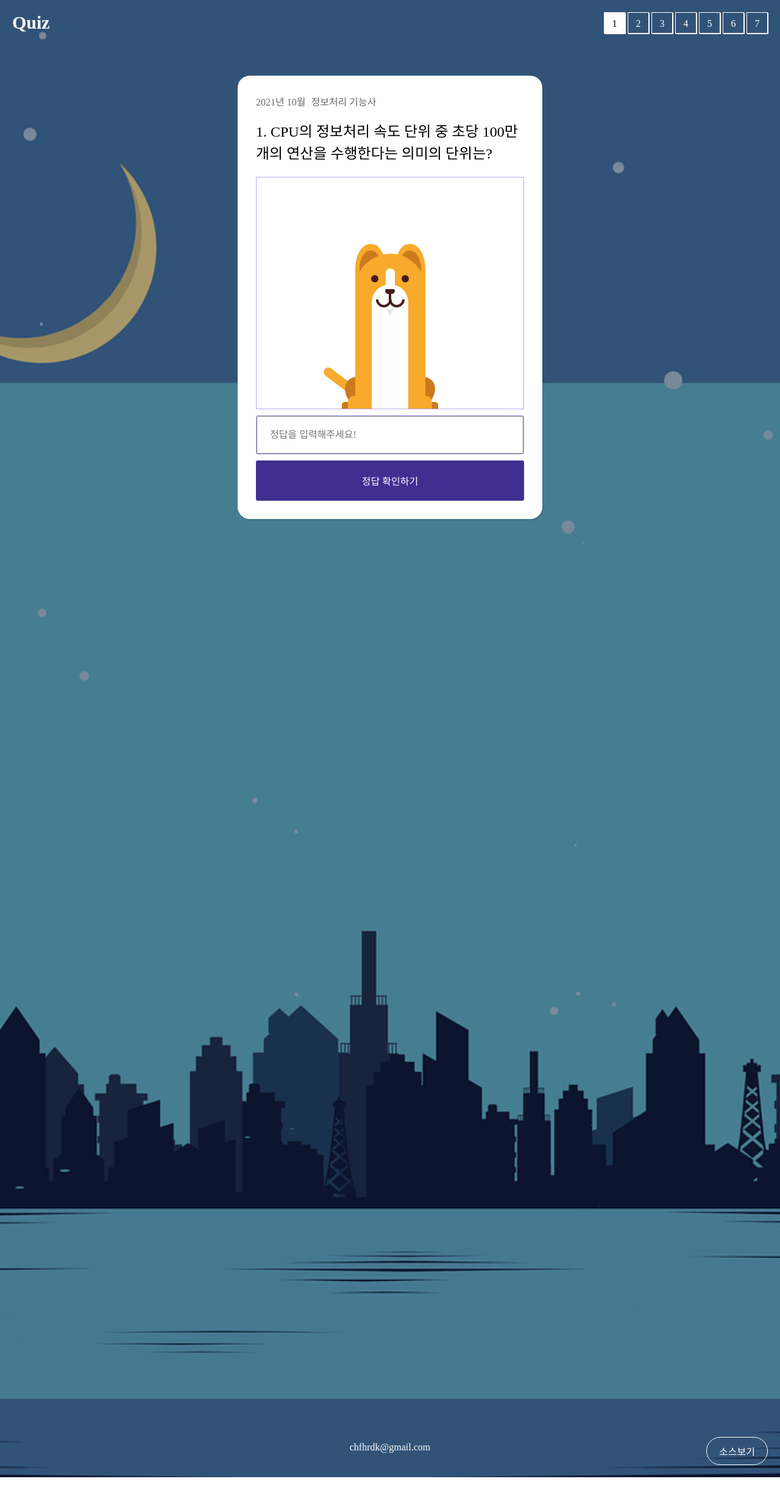
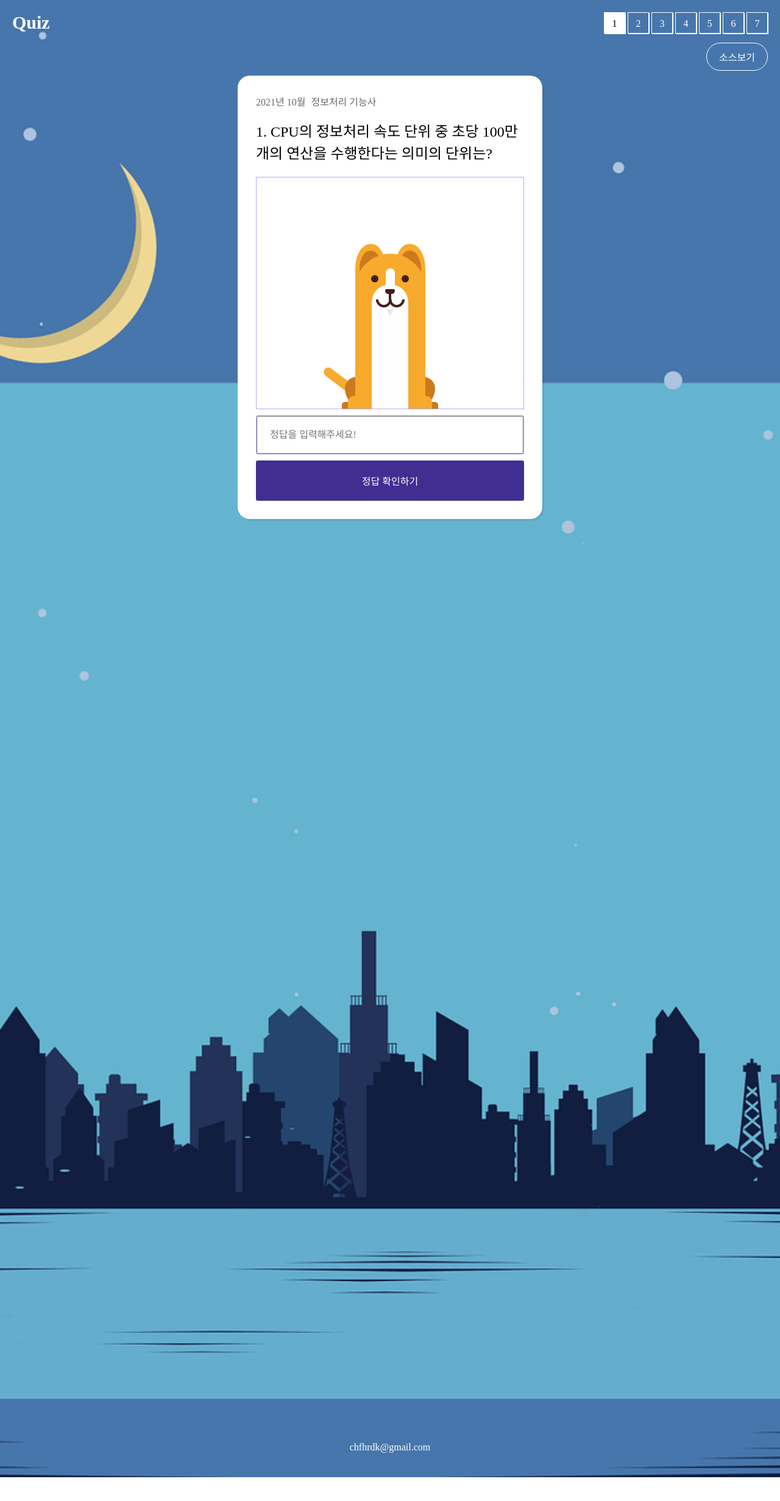
Before and after one commit to chfhr22/web2024, a PHP site: page /javascript/quiz/quizEffect01.html in a window 1280 px wide. Shown: the top 2461 px of the page at 61% size. Run offline with PHP 8.4, Linux system fonts and the light colour scheme; some web fonts are replaced.

Commit message:
2023.10.12

```diff
--- a/javascript/gsap/css/style.css
+++ b/javascript/gsap/css/style.css
@@ -7,7 +7,7 @@
     padding: 10px 20px;
     position: absolute;
     right: 20px;
-    bottom: 20px;
+    top: 20px;
     cursor: pointer;
 }
 .modal__cont {
--- a/javascript/quiz/assets/css/quiz.css
+++ b/javascript/quiz/assets/css/quiz.css
@@ -84,7 +84,7 @@ body::after {
     content: '';
     width: 100%;
     height: 100%;
-    background-color: rgba(0,0,0,0.3);
+    /* background-color: rgba(0,0,0,0.3); */
     position: absolute;
     left: 0;
     top: 0;
@@ -520,7 +520,7 @@ body::after {
     padding: 10px 20px;
     position: absolute;
     right: 20px;
-    bottom: 20px;
+    top: 70px;
     cursor: pointer;
 }
 .modal__cont {
```
